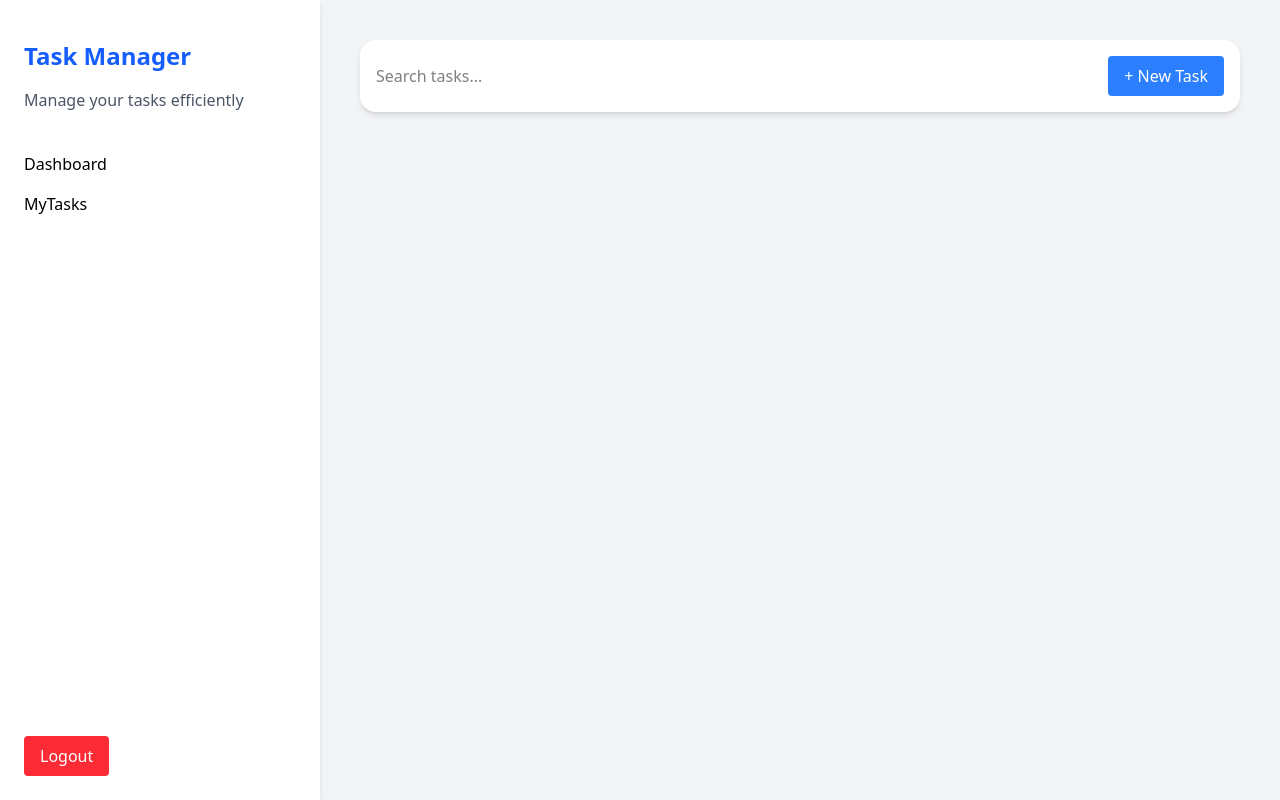
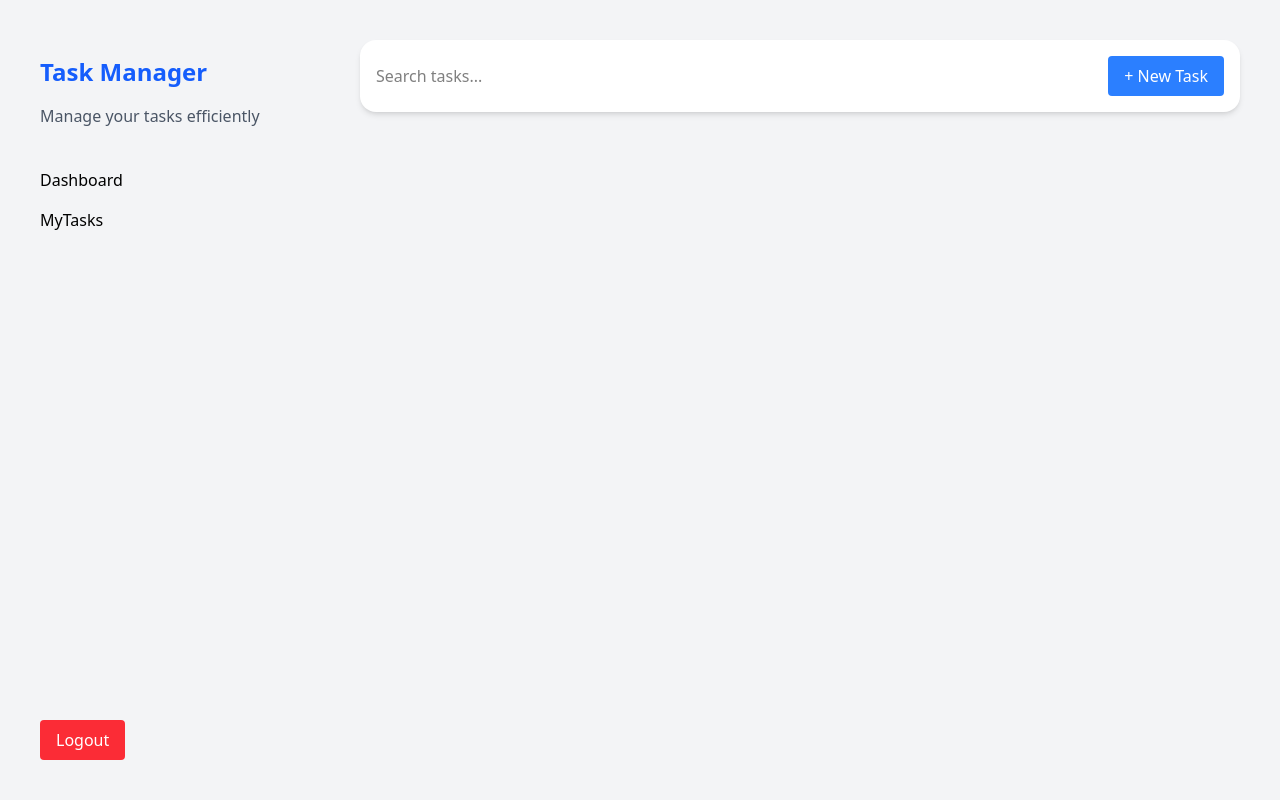
Before and after one commit to Safdari10/task-manager, a Next.js app in the folder frontend/: page /dashboard in a window 1280 px wide. Built offline with nearby package versions, Linux system fonts and the light colour scheme.

Commit message:
Refines dashboard side panel layout styling
Updates side panel padding and removes background color and shadow to achieve a cleaner, more consistent dashboard appearance.

```diff
--- a/frontend/src/app/dashboard/page.tsx
+++ b/frontend/src/app/dashboard/page.tsx
@@ -6,7 +6,7 @@ import TopBar from "./components/TopBar";
 const TaskManager = () => {
   return (
     <div className="flex items-start justify-center w-full h-full bg-gray-100">
-      <div className="w-1/4 bg-white h-screen p-6 shadow-md">
+      <div className="w-1/4 h-screen py-10 pl-10">
         <SidePanel />
       </div>
       <main className="w-3/4 h-full flex flex-col p-10 gap-6">
```
